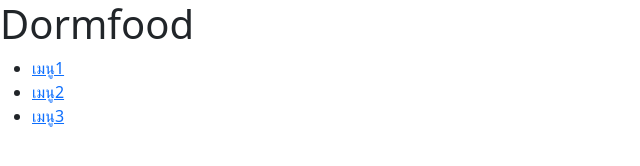
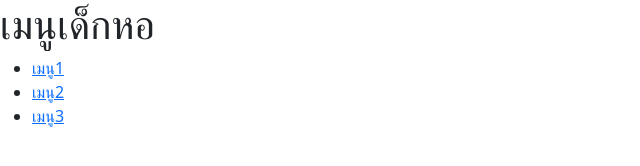
Before and after one commit to JetnipatMark/dormfood, a plain HTML site: page index.html in a window 1280 px wide. Shown: the whole page, without its empty margins (0-640 px from the left). Drawn offline with nearby package versions, Linux system fonts and the light colour scheme.

Commit message:
Edit index

```diff
--- a/index.html
+++ b/index.html
@@ -8,7 +8,7 @@
 
 </head>
 <body>
-    <h1>Dormfood</h1>
+    <h1>เมนูเด็กหอ</h1>
     <ul>
         <li>
             <a href="menu1.html">เมนู1</a>
```
